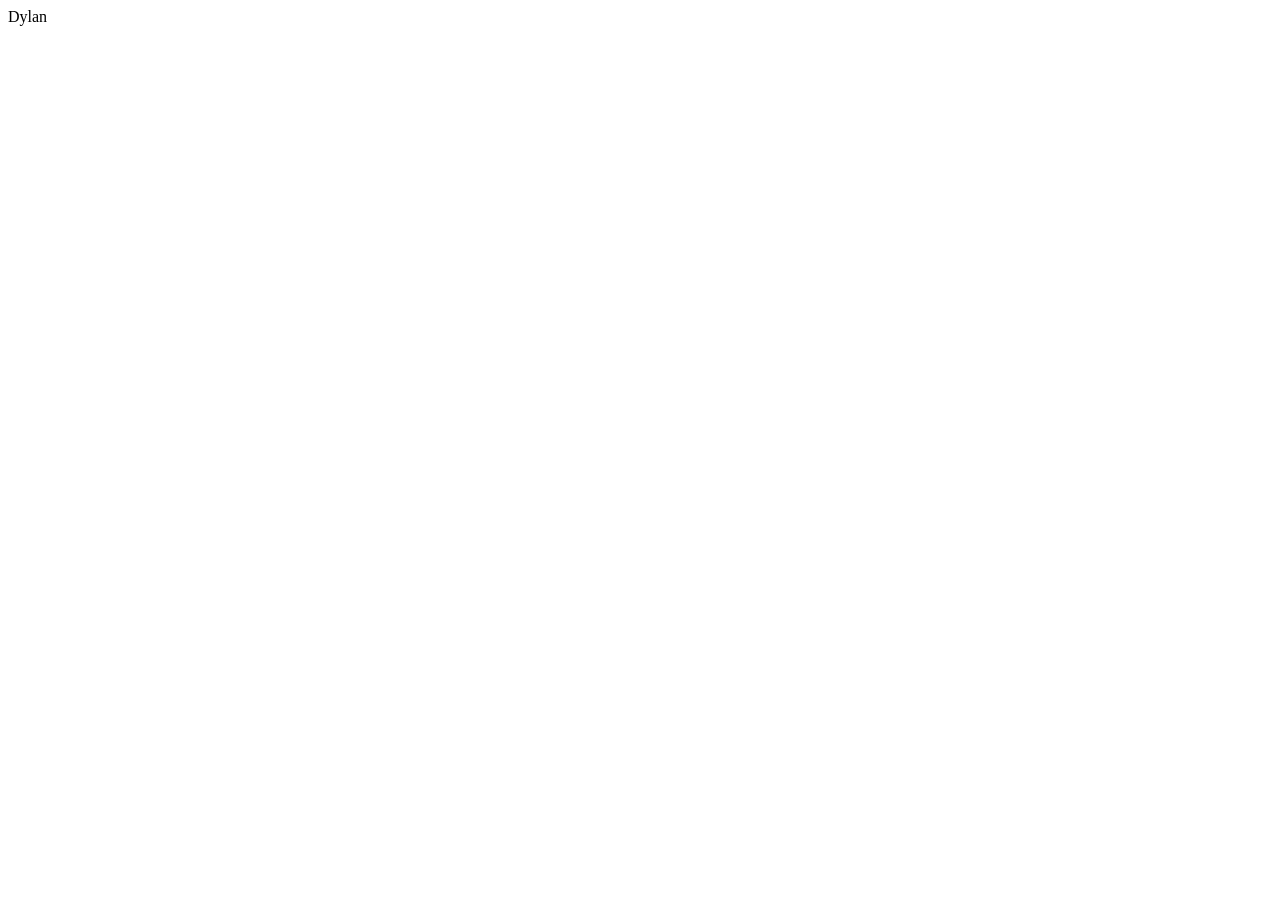
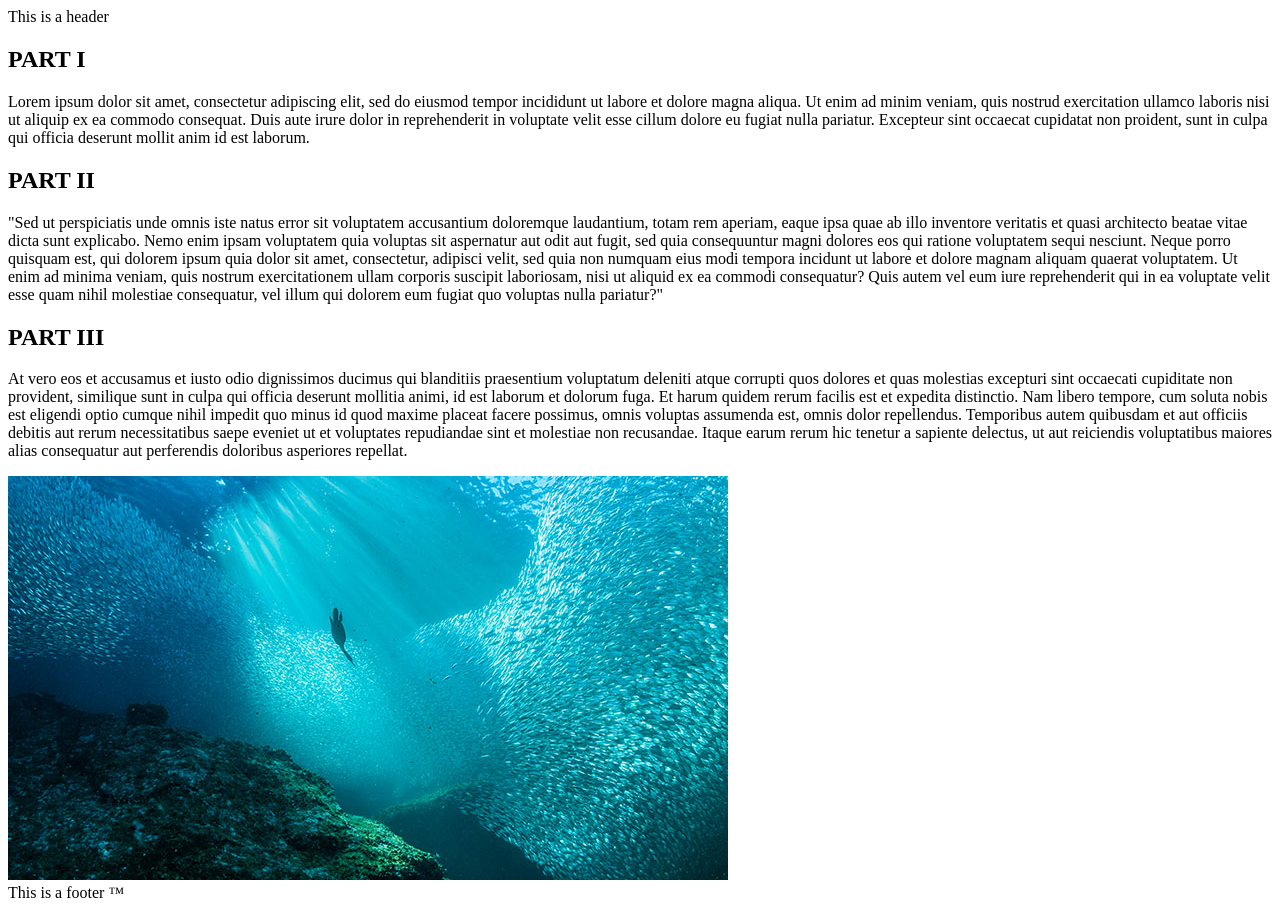
Before and after one commit to ZingingQT23/html-me-something, a plain HTML site: page index.html in a window 1280 px wide. Before the commit the page ends 800 px from the top, so only its background shows below. Drawn offline with Linux system fonts and the light colour scheme.

Commit message:
edited HTML and added images folder

```diff
--- a/index.html
+++ b/index.html
@@ -1 +1,26 @@
-<p>Dylan</p>
+<!DOCTYPE html>
+<html>
+    <head>
+        <title>Lorem Ipsum</title>
+    </head>
+
+    <body>
+        <header>This is a header</header>
+        <main>
+            <article>
+                <h1>PART I</h1>
+                <p>Lorem ipsum dolor sit amet, consectetur adipiscing elit, sed do eiusmod tempor incididunt ut labore et dolore magna aliqua. Ut enim ad minim veniam, quis nostrud exercitation ullamco laboris nisi ut aliquip ex ea commodo consequat. Duis aute irure dolor in reprehenderit in voluptate velit esse cillum dolore eu fugiat nulla pariatur. Excepteur sint occaecat cupidatat non proident, sunt in culpa qui officia deserunt mollit anim id est laborum.</p>
+            </article>
+            <article>
+                <h1>PART II</h1>
+                <p>"Sed ut perspiciatis unde omnis iste natus error sit voluptatem accusantium doloremque laudantium, totam rem aperiam, eaque ipsa quae ab illo inventore veritatis et quasi architecto beatae vitae dicta sunt explicabo. Nemo enim ipsam voluptatem quia voluptas sit aspernatur aut odit aut fugit, sed quia consequuntur magni dolores eos qui ratione voluptatem sequi nesciunt. Neque porro quisquam est, qui dolorem ipsum quia dolor sit amet, consectetur, adipisci velit, sed quia non numquam eius modi tempora incidunt ut labore et dolore magnam aliquam quaerat voluptatem. Ut enim ad minima veniam, quis nostrum exercitationem ullam corporis suscipit laboriosam, nisi ut aliquid ex ea commodi consequatur? Quis autem vel eum iure reprehenderit qui in ea voluptate velit esse quam nihil molestiae consequatur, vel illum qui dolorem eum fugiat quo voluptas nulla pariatur?"</p>
+            </article>
+        </main>
+        <article>
+            <h1>PART III</h1>
+            <p>At vero eos et accusamus et iusto odio dignissimos ducimus qui blanditiis praesentium voluptatum deleniti atque corrupti quos dolores et quas molestias excepturi sint occaecati cupiditate non provident, similique sunt in culpa qui officia deserunt mollitia animi, id est laborum et dolorum fuga. Et harum quidem rerum facilis est et expedita distinctio. Nam libero tempore, cum soluta nobis est eligendi optio cumque nihil impedit quo minus id quod maxime placeat facere possimus, omnis voluptas assumenda est, omnis dolor repellendus. Temporibus autem quibusdam et aut officiis debitis aut rerum necessitatibus saepe eveniet ut et voluptates repudiandae sint et molestiae non recusandae. Itaque earum rerum hic tenetur a sapiente delectus, ut aut reiciendis voluptatibus maiores alias consequatur aut perferendis doloribus asperiores repellat.</p>
+            <img src="images/oceans-main.jpg">
+        </article>
+        <footer>This is a footer &trade;</footer>
+    </body>
+</html>
```
Also changed, not shown: images/oceans-main.jpg (added).
